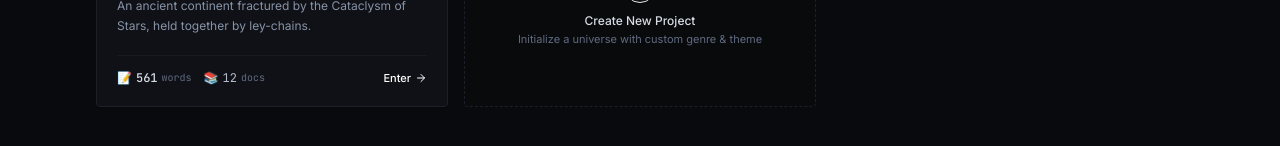
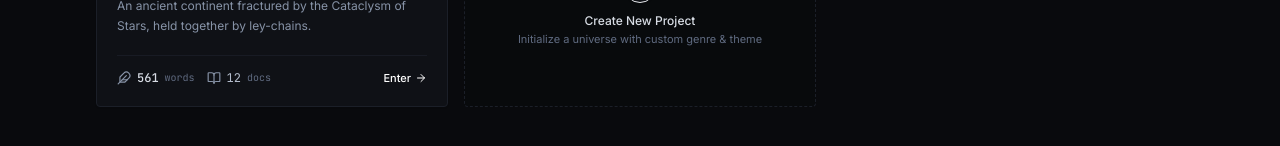
Before and after one commit to gpwid/oros, a React (Vite) app: page / in a window 1280 px wide. Shown: the part 220-366 px from the top of the page. Built offline with nearby package versions, Linux system fonts and the light colour scheme.

Commit message:
style: replace emojis on project cards with regular Lucide icons

```diff
--- a/src/renderer/components/home/HomePage.tsx
+++ b/src/renderer/components/home/HomePage.tsx
@@ -297,18 +297,18 @@ export const HomePage: React.FC = () => {
                   <div className="mt-5 pt-3.5 border-t border-oros-800/80 flex items-center justify-between text-xs font-mono">
                     <div className="flex items-center gap-3">
                       {/* Word Count */}
-                      <span className="text-oros-200 font-medium flex items-center gap-1" title="Total Words Written">
-                        <span>📝</span>
+                      <span className="text-oros-200 font-medium flex items-center gap-1.5" title="Total Words Written">
+                        <Feather className="w-3.5 h-3.5 text-oros-400" />
                         <span>{formatNumber(stats.totalWords)}</span>
                         <span className="text-[10px] text-oros-500 font-normal">words</span>
                       </span>
 
                       {/* Document Count */}
                       <span
-                        className="text-oros-300 flex items-center gap-1"
+                        className="text-oros-300 flex items-center gap-1.5"
                         title={`${stats.entityCount} Articles • ${stats.chapterCount} Chapters • ${stats.canvasCount} Canvases • ${stats.mapCount} Maps`}
                       >
-                        <span>📚</span>
+                        <BookOpen className="w-3.5 h-3.5 text-oros-400" />
                         <span>{stats.totalDocuments}</span>
                         <span className="text-[10px] text-oros-500 font-normal">docs</span>
                       </span>
```
